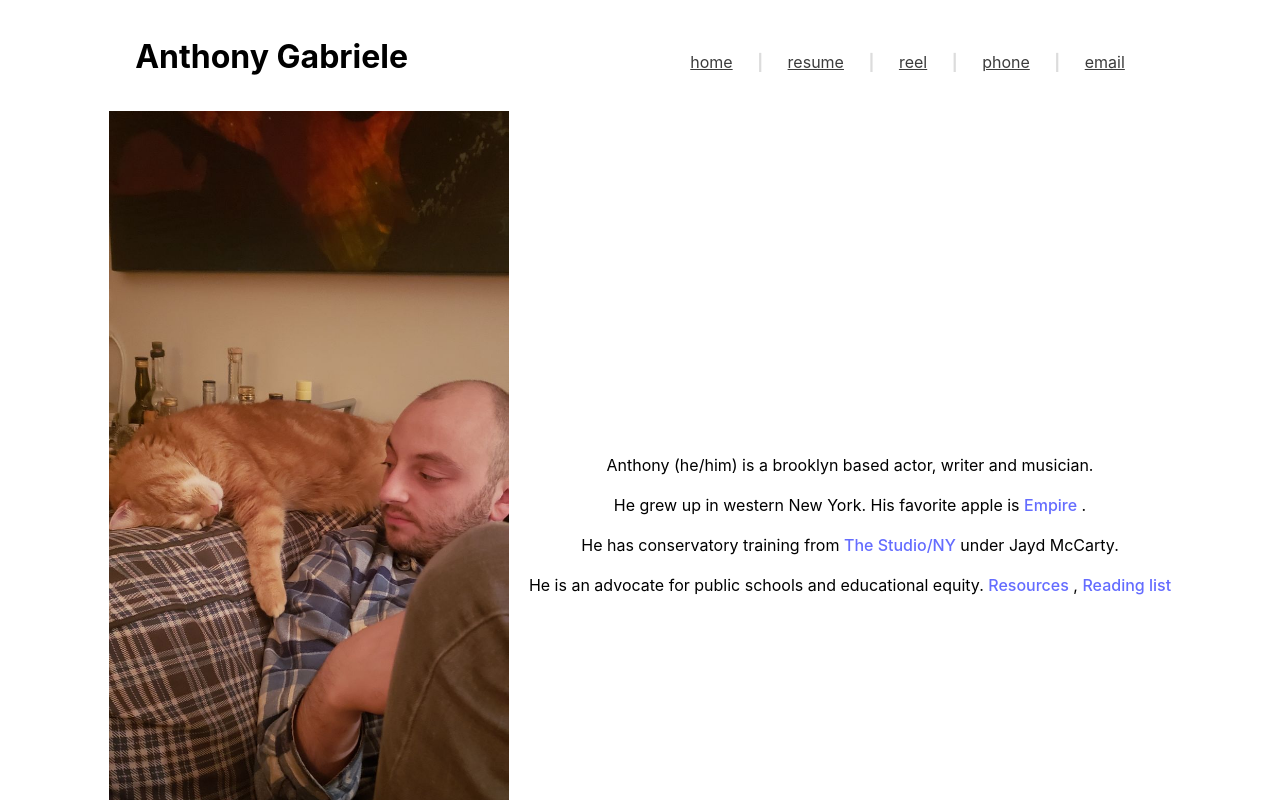
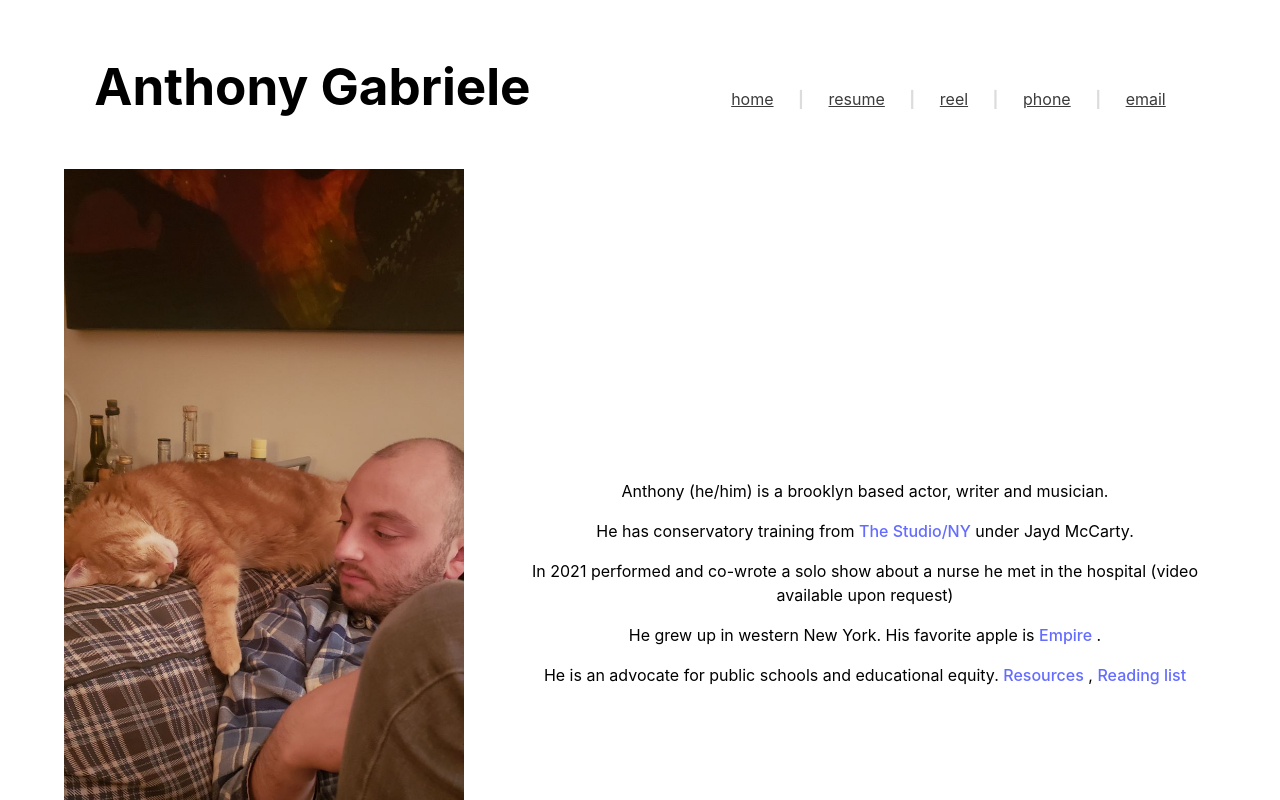
Before and after one commit to anthonyjoeseph/anthonygabrieleactor, a SvelteKit app: page /about in a window 1280 px wide. Shown: the top 800 px of the page. Built offline with nearby package versions, Linux system fonts and the light colour scheme.

Commit message:
css tweaks

```diff
--- a/src/components/Top.svelte
+++ b/src/components/Top.svelte
@@ -27,6 +27,10 @@
 </div>
 
 <style>
+	h1 {
+		font-size: 3.2em;
+		line-height: 1.1;
+	}
 	.hide {
     display: none !important;
   }
@@ -41,7 +45,8 @@
 	}
 
 	.link {
-		padding: 20px;
+		padding-left: 20px;
+		padding-right: 20px;
 	}
 
 	#links {
@@ -66,7 +71,7 @@
 		flex-direction: row;
 	}
 
-	@media (min-width: 640px) {
+	@media (min-width: 700px) {
 		.separator {
 			display: inline !important;
 		}
--- a/src/routes/about/+page.svelte
+++ b/src/routes/about/+page.svelte
@@ -8,9 +8,19 @@
 		<div>
 			<img class="hero-img" src="images/About-Me.jpg" alt="airport" >
 		</div>
-		<div style="margin-left: 20px">
+		<div style="margin-left: 50px;">
 			<p>
 				Anthony (he/him) is a brooklyn based actor, writer and musician.
+			</p>
+			<p>
+				He has conservatory training from
+				<a href="https://www.thestudionewyork.com/" target="_blank">
+					The Studio/NY
+				</a>
+				under Jayd McCarty.
+			</p>
+			<p>
+				In 2021 performed and co-wrote a solo show about a nurse he met in the hospital (video available upon request)
 			</p>
 			<p>
 				He grew up in western New York. His favorite apple is
@@ -18,13 +28,6 @@
 					Empire
 				</a>
 				.
-			</p>
-			<p>
-				He has conservatory training from
-				<a href="https://www.thestudionewyork.com/" target="_blank">
-					The Studio/NY
-				</a>
-				under Jayd McCarty.
 			</p>
 			<p>
 				He is an advocate for public schools and educational equity.
@@ -50,7 +53,6 @@
 	main {
 		text-align: center;
 		padding: 1em;
-		max-width: 240px;
 		margin: 0 auto;
 		display: flex;
 		flex-direction: column;
@@ -70,15 +72,8 @@
 		margin-left: 40px;
 		margin-right: 40px;
 	}
-	/*
-	h1 {
-		color: #ff3e00;
-		text-transform: uppercase;
-		font-size: 4em;
-		font-weight: 100;
-	} */
 
-	@media (min-width: 640px) {
+	@media (min-width: 800px) {
 		main {
 			max-width: none;
 		}
```
Also changed, not shown: src/lib/Counter.svelte (deleted, +0 -10 lines), src/routes/+page.svelte (+0 -7 lines).
